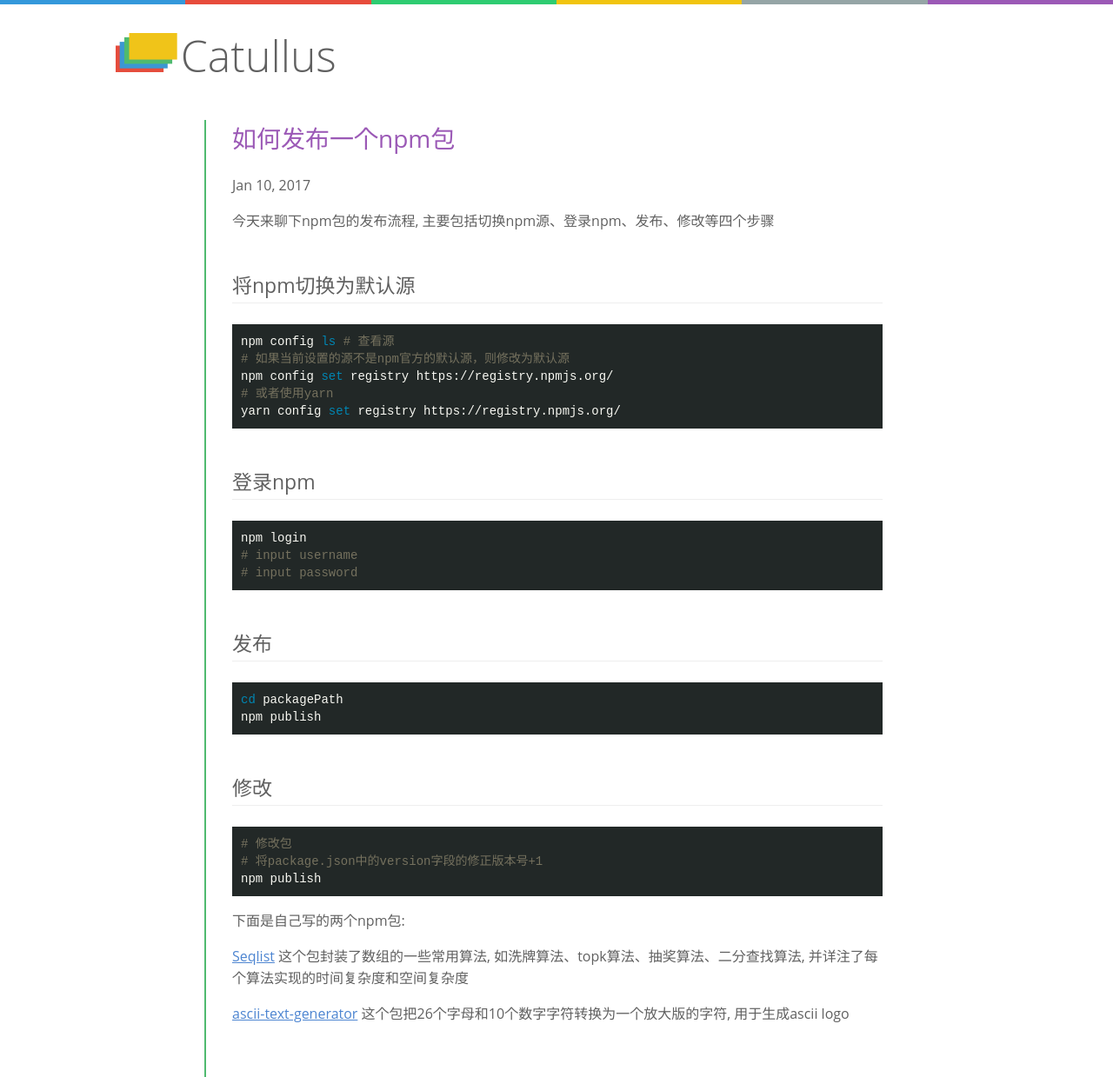
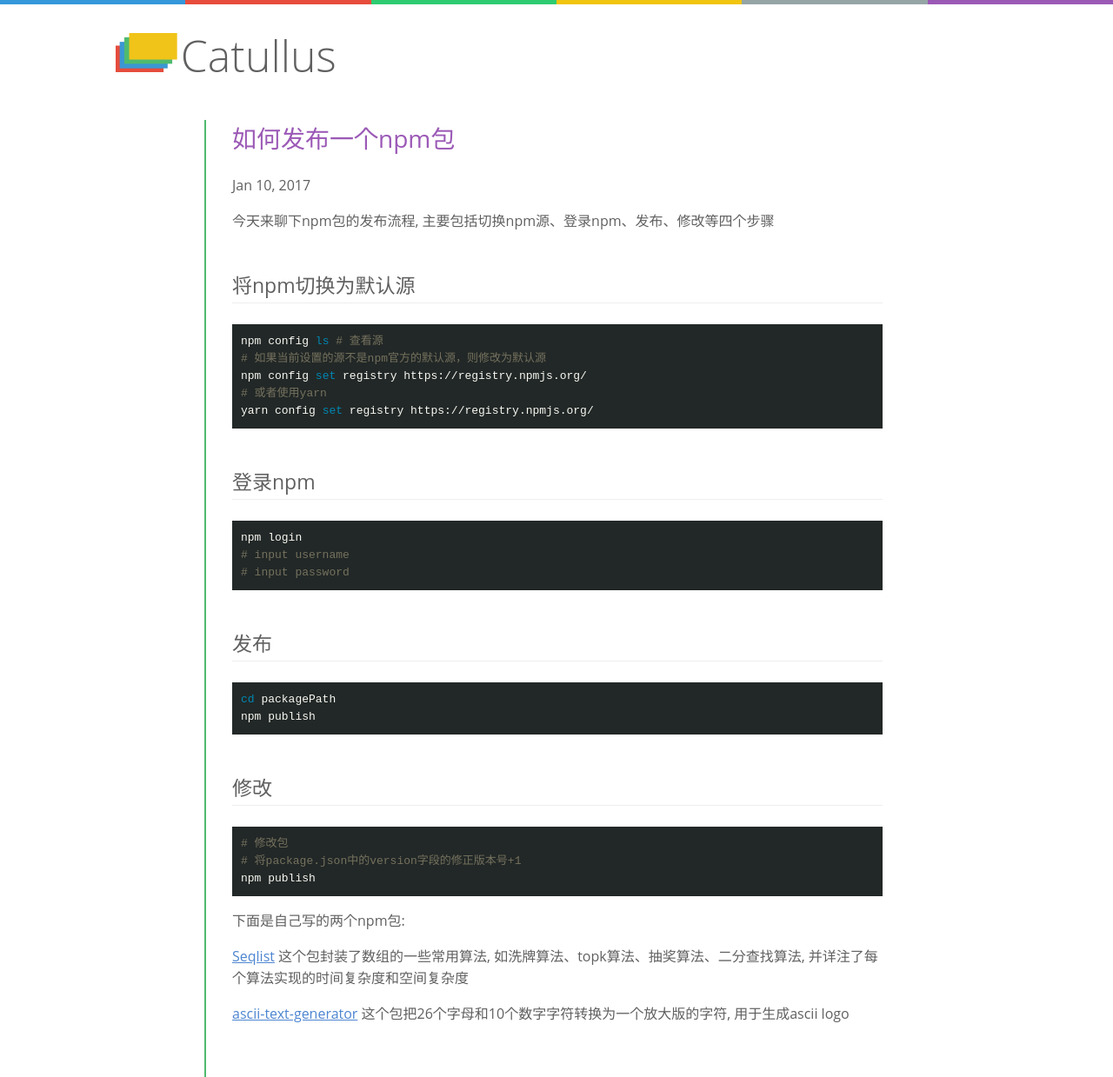
Before and after one commit to Yann-Wang/yann-wang.github.io, a Jekyll site: the page built from _posts/2017-01-10-how-to-publish-a-npm-package.md, in a window 1280 px wide. Shown: the whole page at 87% size. Built offline with Jekyll 4.4.1, drawn with Linux system fonts in a browser that asks for light colours; some web fonts are replaced.

Commit message:
change post article .highlight code style

```diff
--- a/_sass/syntax-highlighting.scss
+++ b/_sass/syntax-highlighting.scss
@@ -1,6 +1,6 @@
 .highlight  { background: #222827; color: #f8f8f2;margin:0; }
 .highlight pre{ white-space: pre-wrap;margin:0;padding:10px; }
-.highlight code { width:100%;font: 400 normal 14px/20px Roboto Mono,monospace; }
+.highlight code { width:100%;font: 400 normal 13px/20px Roboto Mono,monospace; }
 
 /* Comment */
 .highlight .c { color: #75715e; }
```
